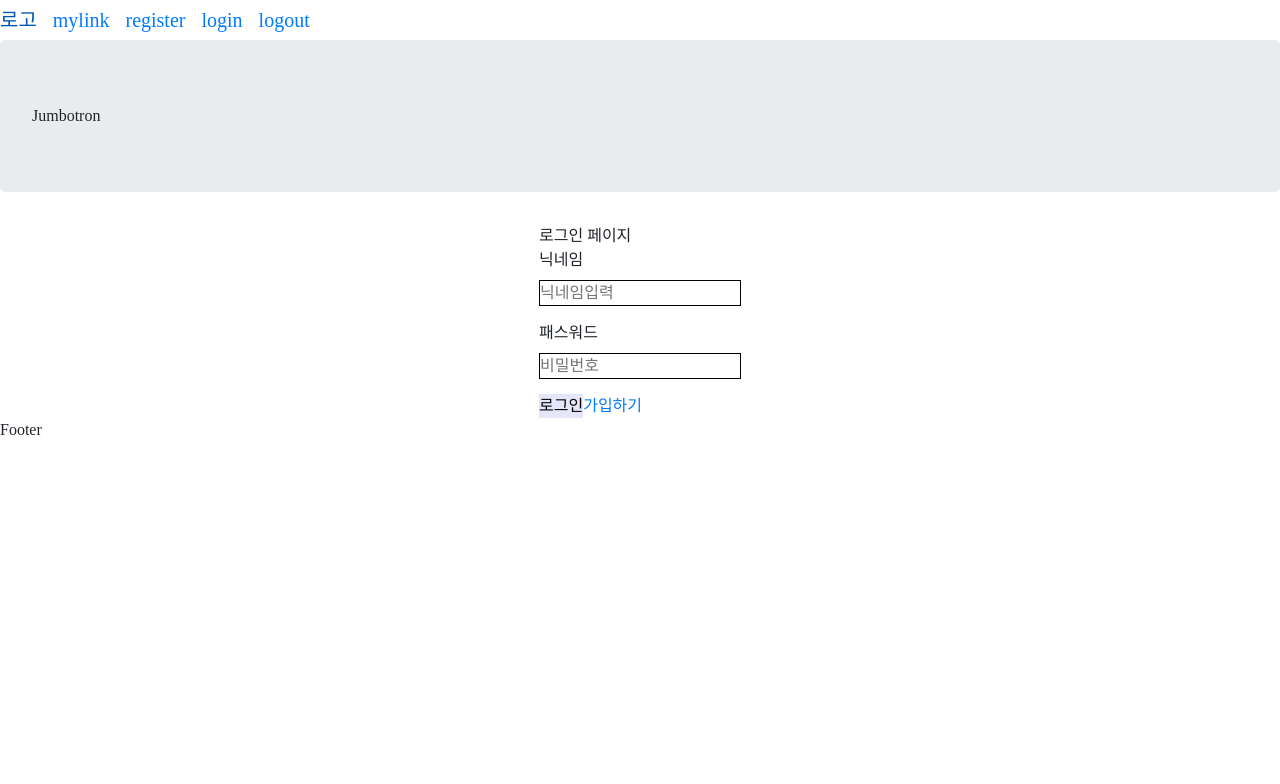
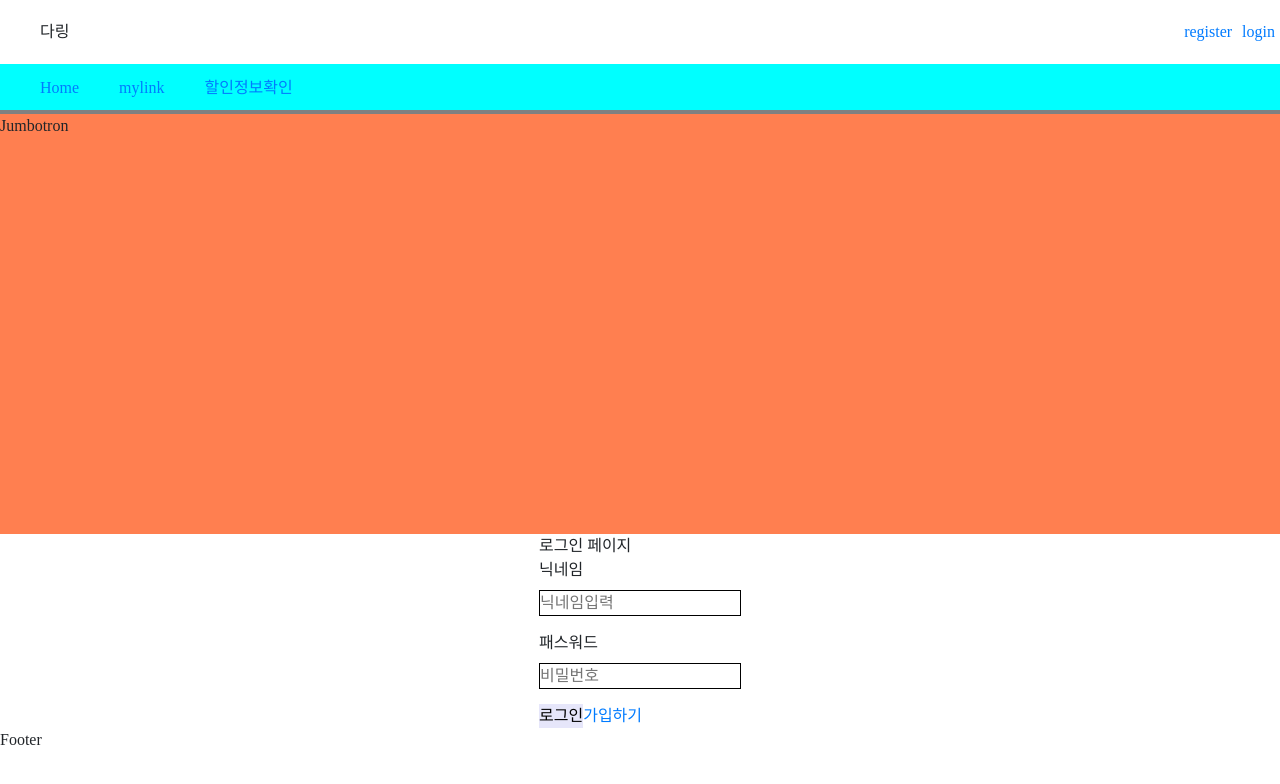
Before and after one commit to SeongsangCHO/crawler_PJT, a React (Create React App) app in the folder front/: page /login in a window 1280 px wide. Shown: the top 784 px of the page. Built offline with nearby package versions, Linux system fonts and the light colour scheme; a web font is replaced by a local one.

Commit message:
set main page header, navbar, jumbotron

```diff
--- a/front/src/components/Header.js
+++ b/front/src/components/Header.js
@@ -1,31 +1,54 @@
 import React, { useEffect, useState } from "react";
 import { useDispatch, useSelector } from "react-redux";
+import styled from "styled-components";
+import { NavLink } from "react-router-dom";
+import "./css/Header.css";
 
-import { NavLink } from "react-router-dom";
 function Jumbotron() {
-  return <div className="jumbotron">Jumbotron</div>;
+  return <div id="jumbotron">Jumbotron</div>;
+}
+
+const NavBarWrapper = styled.div``;
+
+function NavBar() {
+  return (
+    <NavBarWrapper id="NavBarWrapper">
+      <ul>
+        <li>
+          <NavLink to={"/"}>Home</NavLink>
+        </li>{" "}
+        <li>
+          <NavLink to={"/mylink"}>mylink</NavLink>
+        </li>
+        <li>
+          <NavLink to={"/mylink"}>할인정보확인</NavLink>
+        </li>
+      </ul>
+    </NavBarWrapper>
+  );
 }
 
 function Header() {
   const isLogined = useSelector((state) => state.loginReducer.isLogined);
-  const userNickName = useSelector((state => state.loginReducer.user_nickname));
+  const userNickName = useSelector((state) => state.loginReducer.user_nickname);
   return (
     <div className="header-wrapper">
-      <NavLink className="navbar-brand" to={"/"}>
-        로고
-      </NavLink>
-      <NavLink className="navbar-brand" to={"/mylink"}>
-        mylink
-      </NavLink>
-      <NavLink className="navbar-brand" to={"/register"}>
-        register
-      </NavLink>
-        {!userNickName ? (<NavLink className="navbar-brand" to={"/login"}>
-          login
-  </NavLink>) : <span>{userNickName}님 안녕하세요</span>}
-        <NavLink className="navbar-brand" to={"/logout"}>
-          logout
-        </NavLink>
+      <div id="Top-header">
+        <div id="Logo">다링</div>
+        <div id="Top-header-left">
+          <NavLink className="register" to={"/register"}>
+            register
+          </NavLink>
+          {!userNickName ? (
+            <NavLink className="login" to={"/login"}>
+              login
+            </NavLink>
+          ) : (
+            <span>{userNickName}님 안녕하세요</span>
+          )}
+        </div>
+      </div>
+      <NavBar />
       <Jumbotron />
     </div>
   );
--- /dev/null
+++ b/front/src/components/css/Header.css
@@ -0,0 +1,48 @@
+.header-wrapper{}
+
+#Top-header{
+  margin: 20px 0px 20px 40px;
+  display:flex;
+  justify-content: space-between;
+}
+
+#Logo{
+
+}
+#Top-header-left > a{
+  margin: 5px;
+}
+.register{
+
+}
+.login{
+
+}
+#NavBarWrapper{
+  background-color: aqua;
+  width: 100%;
+  height: 50px;
+  box-shadow: inset 0px -4px gray;
+}
+
+#NavBarWrapper ul{
+  width: 100%;
+  height: 100%;
+  padding: 0;
+  margin: 0;
+  list-style: none;
+}
+
+#NavBarWrapper ul li {
+  height: 100%;
+  line-height: 48px;
+  float: left;
+  vertical-align: middle;
+  margin: 0px 0px 0px 40px;
+}
+
+#jumbotron{
+  width: 100%;
+  height: 420px;
+  background-color: coral;
+}
```
Also changed, not shown: 2 other files (tests, documents, lock files or other folders).
